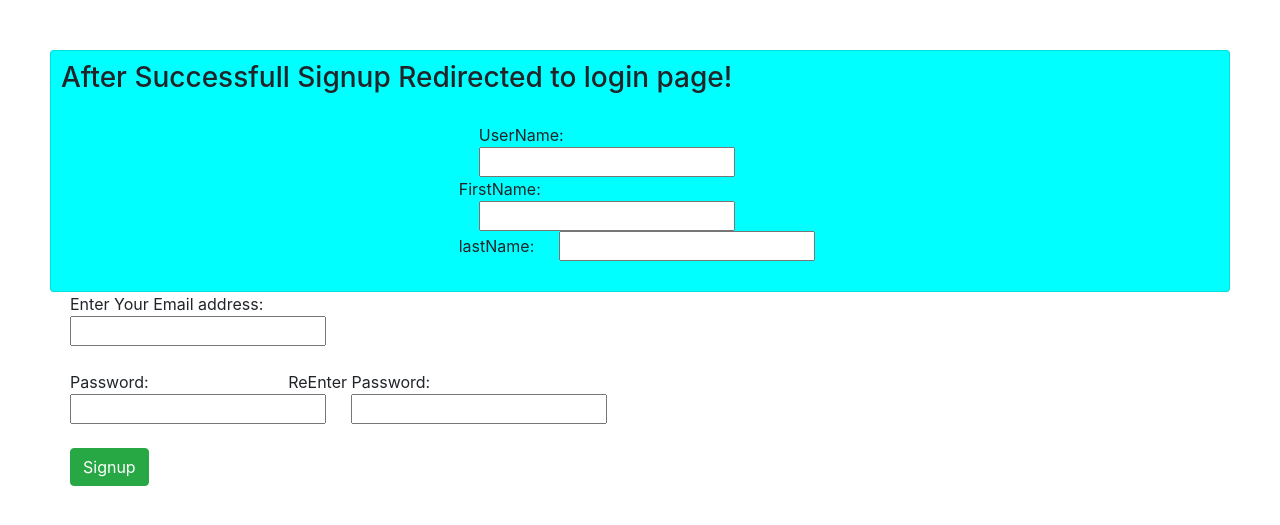
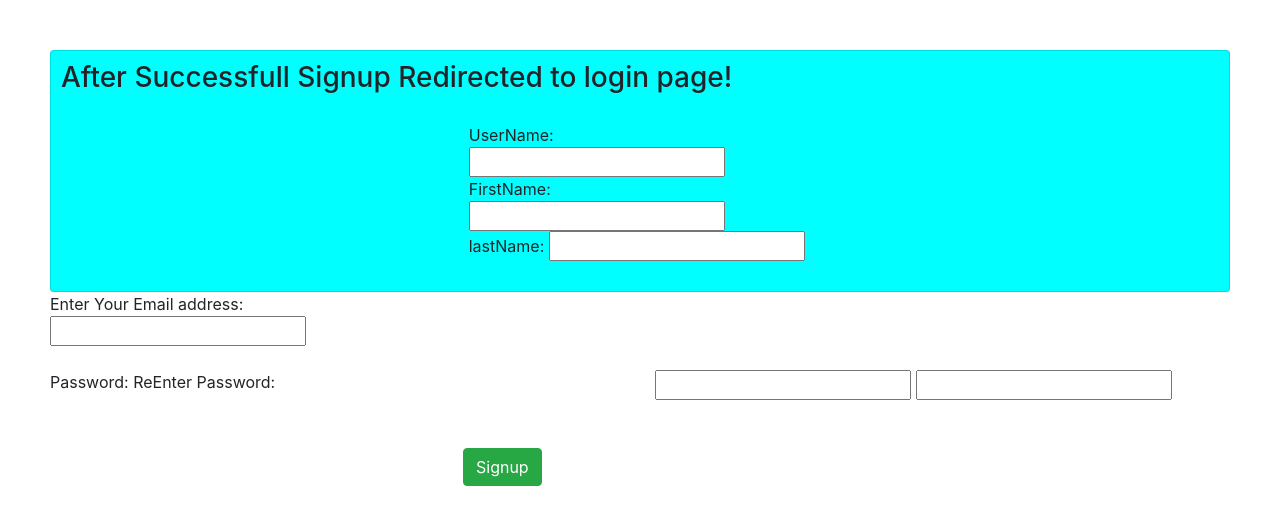
Before and after one commit to rohitsaw/pizzahub, a Django app: page /profile/new_user in a window 1280 px wide. Shown: the top 525 px of the page. Run offline with Django 3.2, Linux system fonts and the light colour scheme; some libraries are stand-ins or nearby versions.

Commit message:
Update new_user.html

```diff
--- a/userprofile/templates/userprofile/new_user.html
+++ b/userprofile/templates/userprofile/new_user.html
@@ -30,37 +30,49 @@ document.getElementById("submit").onclick =()=>{
 
 <form class="card-body" style="margin-left:auto; margin-right:auto" action="{% url 'userprofile:signup' %}" method="post">
 {% csrf_token %}
-<div class="userform">
+<div class="userform container">
 
   <div class="row">
     <div class="col-12">
-      <span style="margin-left:20px">UserName:</span><br>
-      <input style="margin-left:20px" id="name" required type="text" name="username"/>
+      <span style="">UserName:</span><br>
+      <input style="" id="name" required type="text" name="username"/>
     </div>
   </div>
 
   <div class="row">
       <div class="col-6">
         <span style="">FirstName:</span>
-        <input style="margin-left:20px" style="margin-right: 20px" required type="text" name="firstname"/>
+        <input style="" style="" required type="text" name="firstname"/>
       </div>
     </div class="col-6">
       <span style="">lastName:</span>
-      <input style="margin-left:20px" required type="text" name="lastname"/>
+      <input style="" required type="text" name="lastname"/>
     </div>
   </div>
 
+  <div class="row">
+    <div class="col-12">
+      <span style=""> Enter Your Email address:</span><br>
+      <input required style="" name="email" type="Email"/><br><br>
+    </div>
+  </div>
+
+  <div class="row">
+    <div class="col-6">
+    <span style="">Password:</span>
+    <span style="">ReEnter Password:</span>
+    </div>
+    <div class="col-6">
+    <input style="" id="password1" required type="password" name="password"/>
+    <input style="" id="password2" required type="password" />
+    </div>
+  </div>
+
+</div>
 
 
-</div>
-<span style="margin-left:20px"> Enter Your Email address:</span><br>
-<input required style="margin-left:20px" name="email" type="Email"/><br><br>
-<span style="margin-left:20px">Password:</span>
-<span style="margin-left:135px">ReEnter Password:</span><br>
-<input style="margin-left:20px" id="password1" required type="password" name="password"/>
-<input style="margin-left:20px" id="password2" required type="password" />
 <br><br>
-<input class="btn btn-success" style="margin-left:20px" id="submit" type="Submit" value="Signup"/>
+<input class="btn btn-success" style="margin-left:35%;" id="submit" type="Submit" value="Signup"/>
 </div>
 </form>
 </div>
```
